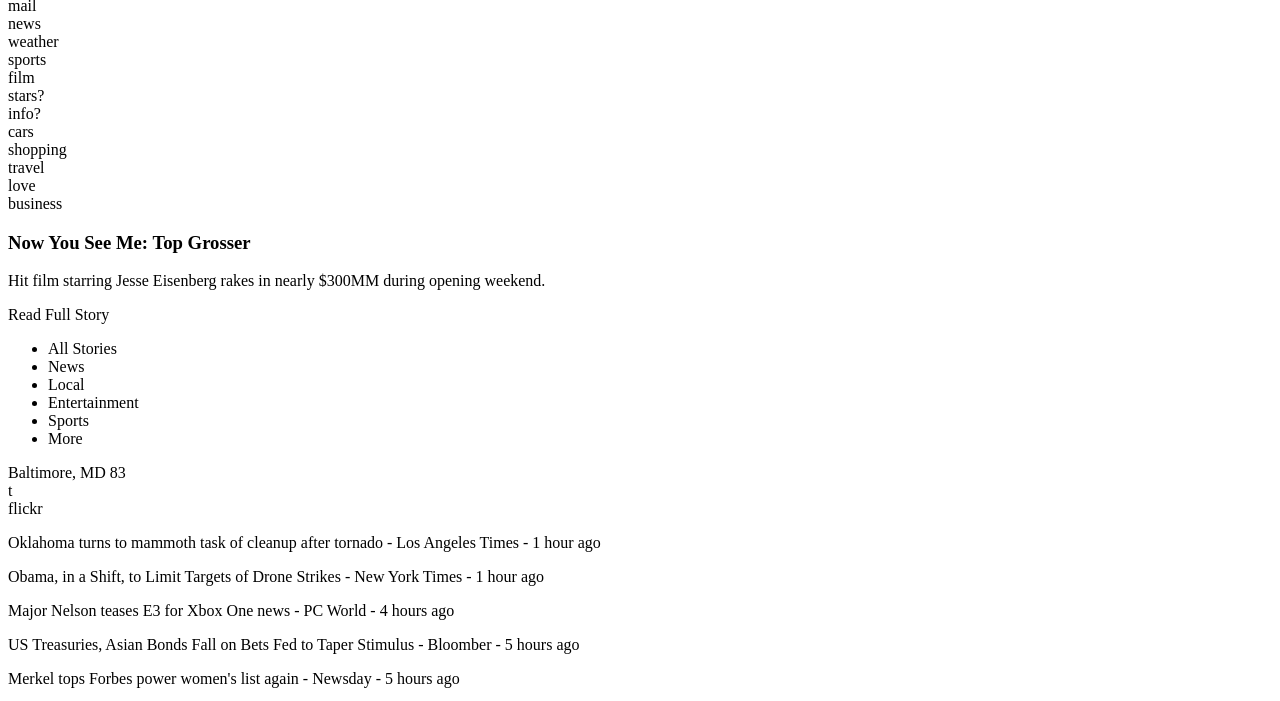
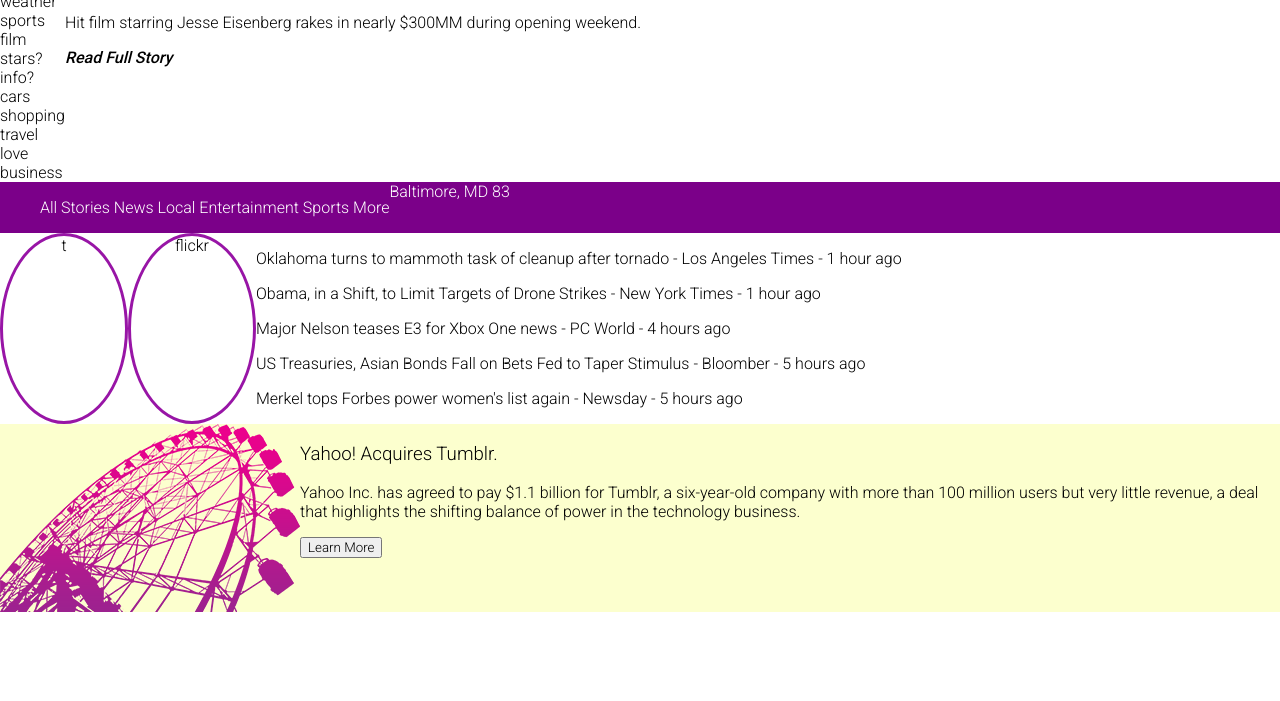
Before and after one commit to Angeldude/yahoo-mockup, a plain HTML site: page public/index.html in a window 1280 px wide. Shown: the part 68-769 px from the top of the page. Drawn offline with Linux system fonts and the light colour scheme; the site is published under a folder, as on GitHub Pages, so addresses that start at the root find nothing.

Commit message:
no change

```diff
--- a/public/index.html
+++ b/public/index.html
@@ -5,7 +5,7 @@
   <meta charset="utf-8">
   <title>Yahoo Mockup</title>
   <link href="https://fonts.googleapis.com/css?family=Roboto:300,500" rel="stylesheet">
-  <link rel="stylesheet" href="/css/style.css" media="screen" />
+  <link rel="stylesheet" href="css/style.css" media="screen" />
 </head>
 
 <body>
```
